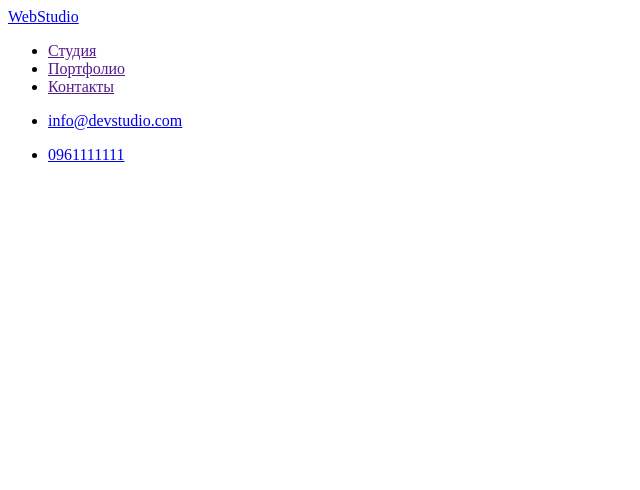
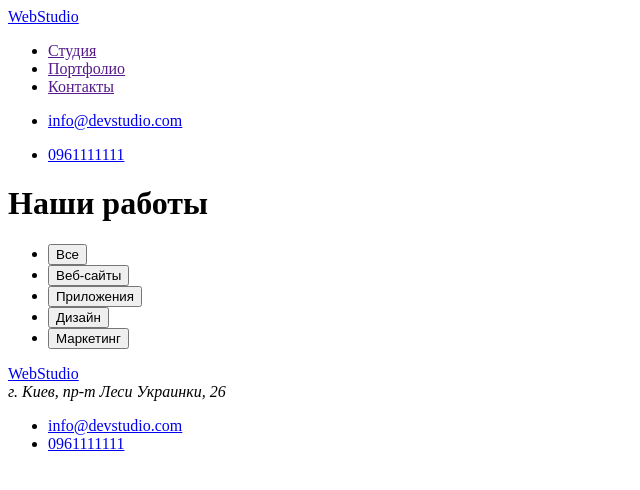
Before and after one commit to Ivan3777/goit-markup-hw-02, a plain HTML site: page portfolio.html in a window 1280 px wide. Shown: the whole page, without its empty margins (0-640 px from the left). Drawn offline with Linux system fonts and the light colour scheme.

Commit message:
добавил секцию и кнопки

```diff
--- a/portfolio.html
+++ b/portfolio.html
@@ -1,9 +1,9 @@
 <!DOCTYPE html>
 <html lang="en">
   <head>
-    <meta charset="UTF-8">
-    <meta http-equiv="X-UA-Compatible" content="IE=edge">
-    <meta name="viewport" content="width=device-width, initial-scale=1.0">
+    <meta charset="UTF-8" />
+    <meta http-equiv="X-UA-Compatible" content="IE=edge" />
+    <meta name="viewport" content="width=device-width, initial-scale=1.0" />
     <title>Portfolio</title>
   </head>
   <body>
@@ -26,7 +26,24 @@
       </ul>
     </header>
     <main>
-
+      <h1>Наши работы</h1>
+      <section>
+        <ul>
+          <li><button type="button">Все</button></li>
+          <li><button type="button">Веб-сайты</button></li>
+          <li><button type="button">Приложения</button></li>
+          <li><button type="button">Дизайн</button></li>
+          <li><button type="button">Маркетинг</button></li>
+        </ul>
+      </section>
     </main>
+    <footer>
+      <a lang="en" href="./index.html">WebStudio</a>
+      <address>г. Киев, пр-т Леси Украинки, 26</address>
+      <ul>
+        <li><a href="mailto:nfo@devstudio.com">info@devstudio.com</a></li>
+        <li><a href="tel:0961111111">0961111111</a></li>
+      </ul>
+    </footer>
   </body>
 </html>
```
Lines whose indentation alone changed are shown as unchanged.
